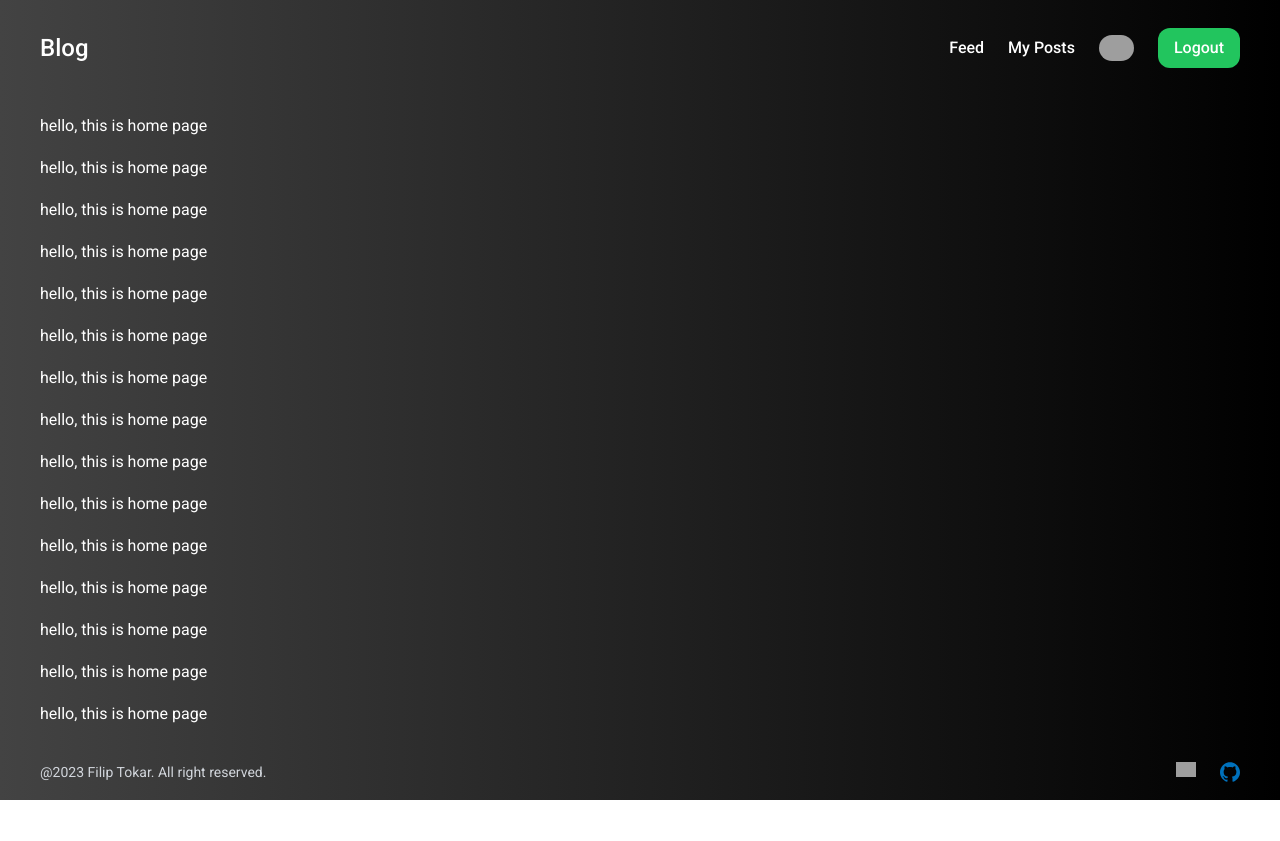
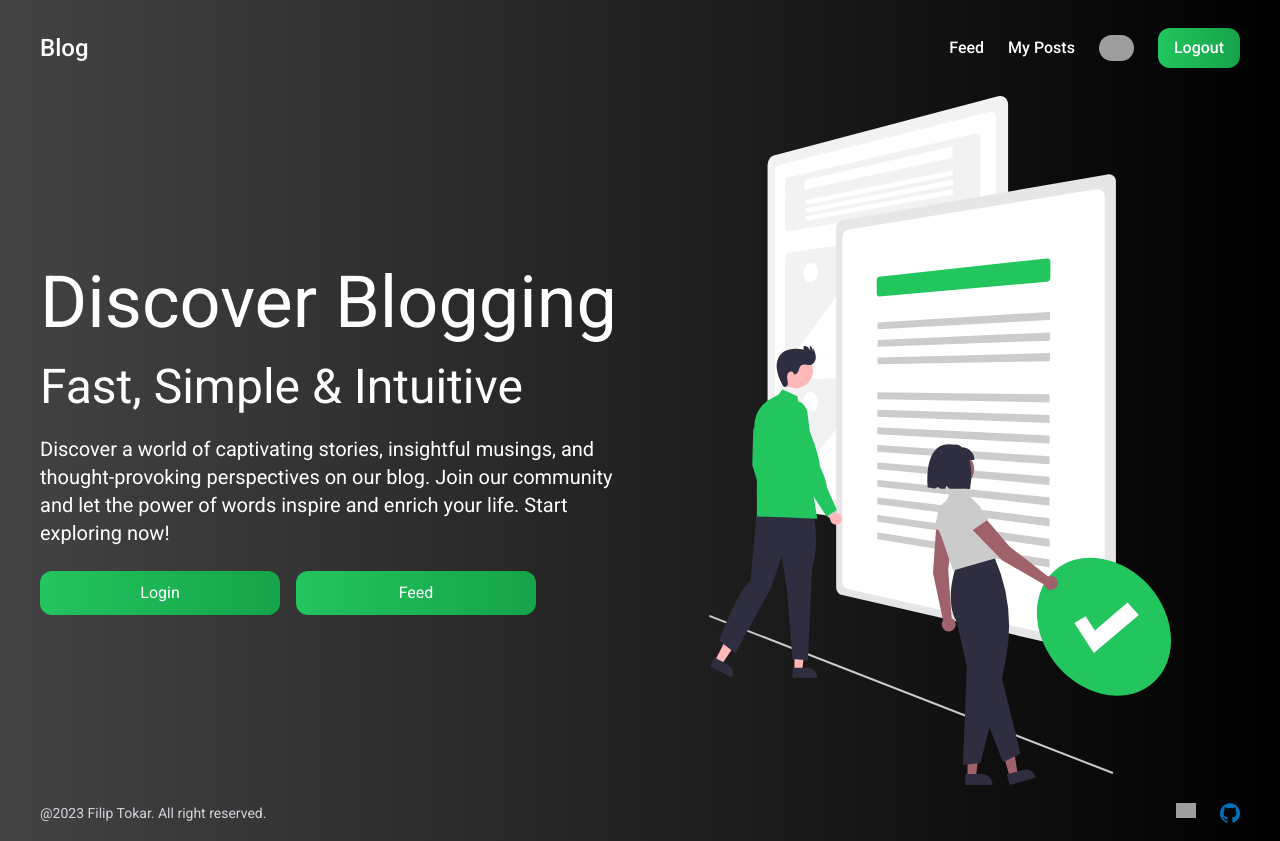
Before and after one commit to FilipTokar/blog, a Next.js app: page / in a window 1280 px wide. Before the commit the page ends 800 px from the top, so only its background shows below. Built offline with nearby package versions, Linux system fonts and the light colour scheme; grey boxes are pictures that could not be loaded.

Commit message:
home page and fixing color gradient on Nav button

```diff
--- a/app/page.jsx
+++ b/app/page.jsx
@@ -1,23 +1,40 @@
+import Image from "next/image";
+import img from "../public/homepage.svg";
+import Link from "next/link";
 
 export default function Home() {
   return (
     <>
-    <div>hello, this is home page</div>
-    <div>hello, this is home page</div>
-    <div>hello, this is home page</div>
-    <div>hello, this is home page</div>
-    <div>hello, this is home page</div>
-    <div>hello, this is home page</div>
-    <div>hello, this is home page</div>
-    <div>hello, this is home page</div>
-    <div>hello, this is home page</div>
-    <div>hello, this is home page</div>
-    <div>hello, this is home page</div>
-    <div>hello, this is home page</div>
-    <div>hello, this is home page</div>
-    <div>hello, this is home page</div>
-    <div>hello, this is home page</div>
+      <div className="flex">
+        <div className="w-1/2 flex flex-col justify-center gap-y-6">
+          <h1 className="text-7xl">Discover Blogging</h1>
+          <h2 className="text-5xl">Fast, Simple & Intuitive</h2>
+          <p className="text-xl">
+            Discover a world of captivating stories, insightful musings, and
+            thought-provoking perspectives on our blog. Join our community and
+            let the power of words inspire and enrich your life. Start exploring
+            now!
+          </p>
+          <div className="flex gap-x-4">
+            <Link
+              href={"/feed"}
+              className="bg-gradient-to-r from-green-500 to-green-600 hover:from-green-600 hover:to-green-700 rounded-xl w-2/5 h-11 flex items-center justify-center"
+            >
+              Login
+            </Link>
+
+            <Link
+              href={"/feed"}
+              className="bg-gradient-to-r from-green-500 to-green-600 hover:from-green-600 hover:to-green-700 rounded-xl w-2/5 h-11 flex items-center justify-center"
+            >
+              Feed
+            </Link>
+          </div>
+        </div>
+        <div className="w-1/2 flex justify-center">
+          <Image src={img} />
+        </div>
+      </div>
     </>
-
-  )
+  );
 }
--- a/components/Nav.jsx
+++ b/components/Nav.jsx
@@ -18,7 +18,7 @@ function Nav() {
           My Posts
         </Link>
         <Image src={linkedin} width={35} height={35} className="rounded-full"/>
-        <button className="bg-green-500 py-2 px-4 rounded-xl hover:bg-green-600">
+        <button className="bg-gradient-to-r from-green-500 to-green-600 hover:from-green-600 hover:to-green-700 py-2 px-4 rounded-xl hover:bg-green-600">
           Logout
         </button>
       </div>
```
Also changed, not shown: public/homepage.svg (added).
